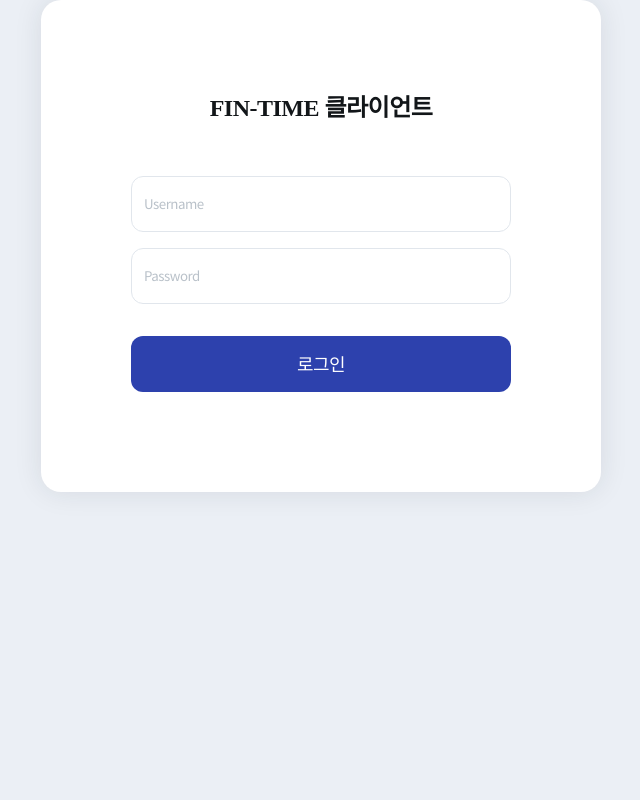
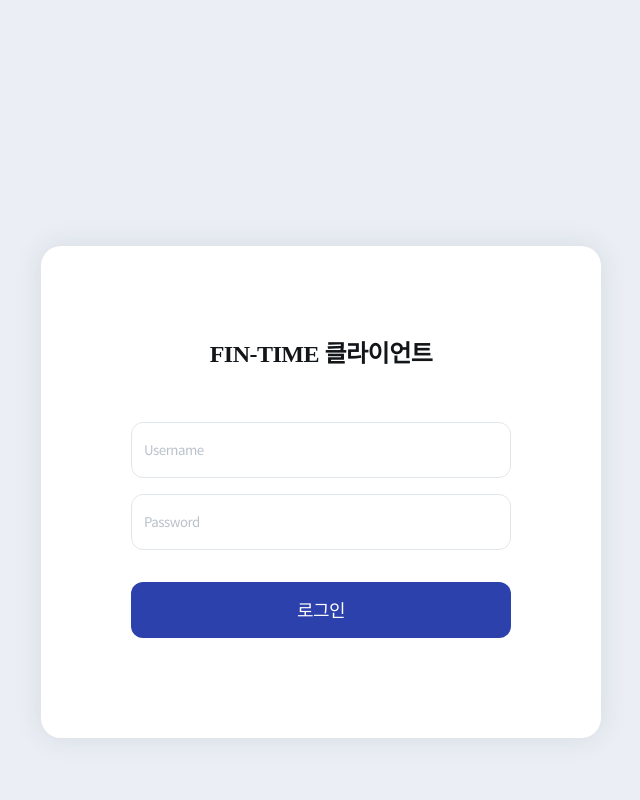
Before and after one commit to dubhe-fintime/finTime_client, a Flask app: page / in a window 1280 px wide. Shown: the whole page, without its empty margins (319-959 px from the left). Run offline with Flask 3, Linux system fonts and the light colour scheme; some web fonts are replaced.

Commit message:
수정 중

```diff
--- a/templates/page/index.html
+++ b/templates/page/index.html
@@ -51,7 +51,7 @@
             max-width: 560px;
             height: 492px;
             background-color: #ffffff;
-            transform: translate(-50%, 0);
+            transform: translate(-50%, 50%);
             border-radius: 20px;
             transform-style: preserve-3d;
         }
```
